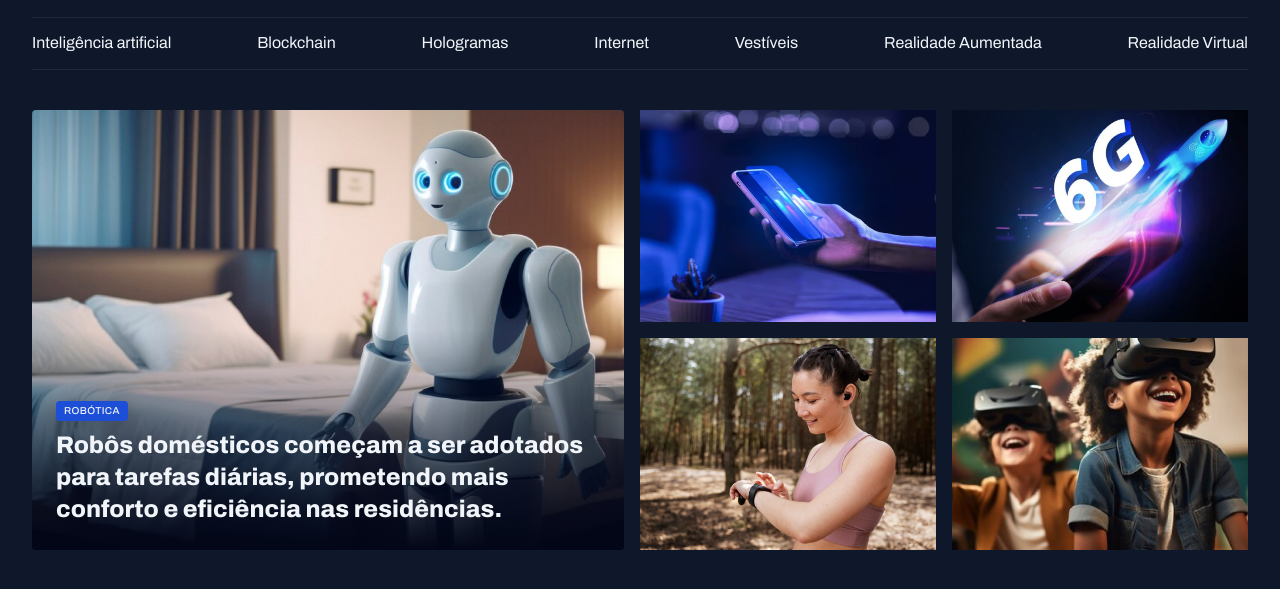
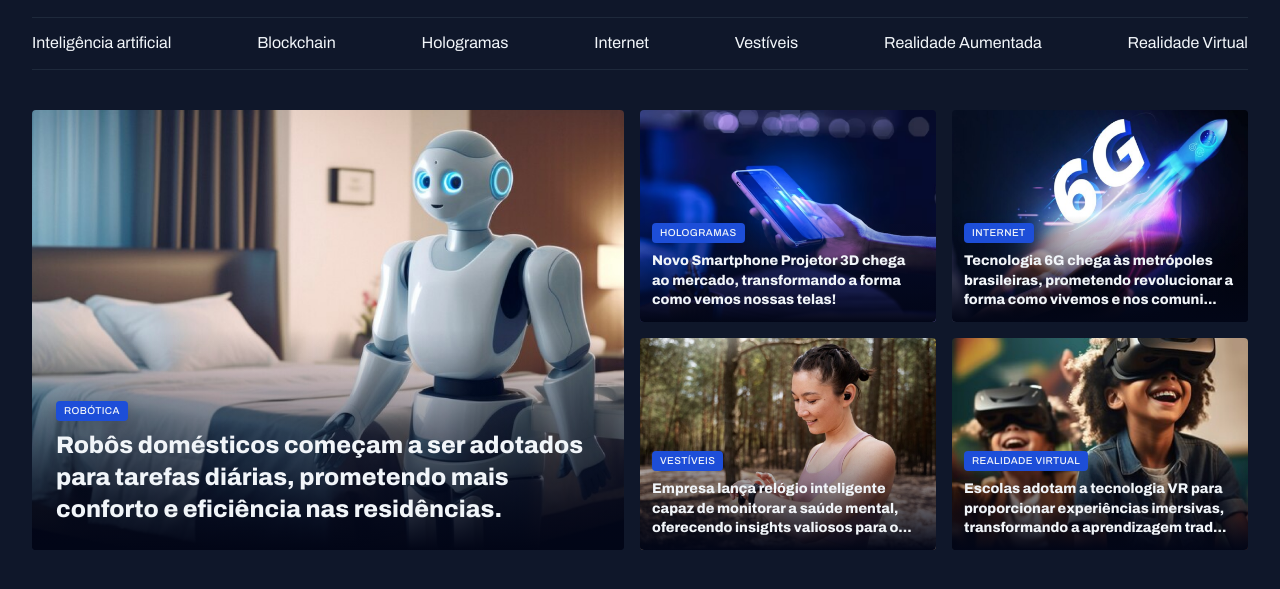
Before and after one commit to mattheusfillipe/portal-de-noticias, a plain HTML site: page index.html in a window 1280 px wide. Shown: the part 45-634 px from the top of the page. Drawn offline with Linux system fonts and the light colour scheme.

Commit message:
finalizando destaques

```diff
--- a/index.html
+++ b/index.html
@@ -52,28 +52,53 @@
 
                 <figcaption>
                     <span class="content-tag">Robótica</span>
-                    <h2 class="text-2xl">Robôs domésticos começam a ser adotados para tarefas diárias, prometendo mais conforto e
+                    <h2 class="text-2xl">Robôs domésticos começam a ser adotados para tarefas diárias, prometendo mais
+                        conforto e
                         eficiência nas residências.
                     </h2>
                 </figcaption>
             </figure>
 
             <div class="grid grid-cols-2 gap-16">
-                <div>
+                <figure class="card">
                     <img src="./assets/images/Image 02.png" alt="">
-                </div>
+                    <figcaption>
+                        <span class="content-tag">Hologramas</span>
+                        <h2 class="text-lg">Novo Smartphone Projetor 3D chega ao mercado, transformando a forma como
+                            vemos nossas telas!
+                        </h2>
+                    </figcaption>
+                </figure>
 
-                <div>
+                <figure class="card">
                     <img src="./assets/images/Image 03.png" alt="">
-                </div>
+                    <figcaption>
+                        <span class="content-tag">Internet</span>
+                        <h2 class="text-lg">Tecnologia 6G chega às metrópoles brasileiras, prometendo revolucionar a
+                            forma como vivemos e nos comuni...
+                        </h2>
+                    </figcaption>
+                </figure>
 
-                <div>
+                <figure class="card">
                     <img src="./assets/images/Image 04.png" alt="">
-                </div>
+                    <figcaption>
+                        <span class="content-tag">Vestíveis</span>
+                        <h2 class="text-lg">Empresa lança relógio inteligente capaz de monitorar a saúde mental,
+                            oferecendo insights valiosos para o...
+                        </h2>
+                    </figcaption>
+                </figure>
 
-                <div>
+                <figure class="card">
                     <img src="./assets/images/Image 05.png" alt="">
-                </div>
+                    <figcaption>
+                        <span class="content-tag">Realidade virtual</span>
+                        <h2 class="text-lg">Escolas adotam a tecnologia VR para proporcionar experiências imersivas,
+                            transformando a aprendizagem trad...
+                        </h2>
+                    </figcaption>
+                </figure>
             </div>
         </section>
     </main>
--- a/styles/sections.css
+++ b/styles/sections.css
@@ -23,6 +23,10 @@
 
             padding: 24px;
 
+            &:has(.text-lg) {
+                padding: 12px;
+            }
+
             h2 {
                 margin-top: 8px;
             }
```
